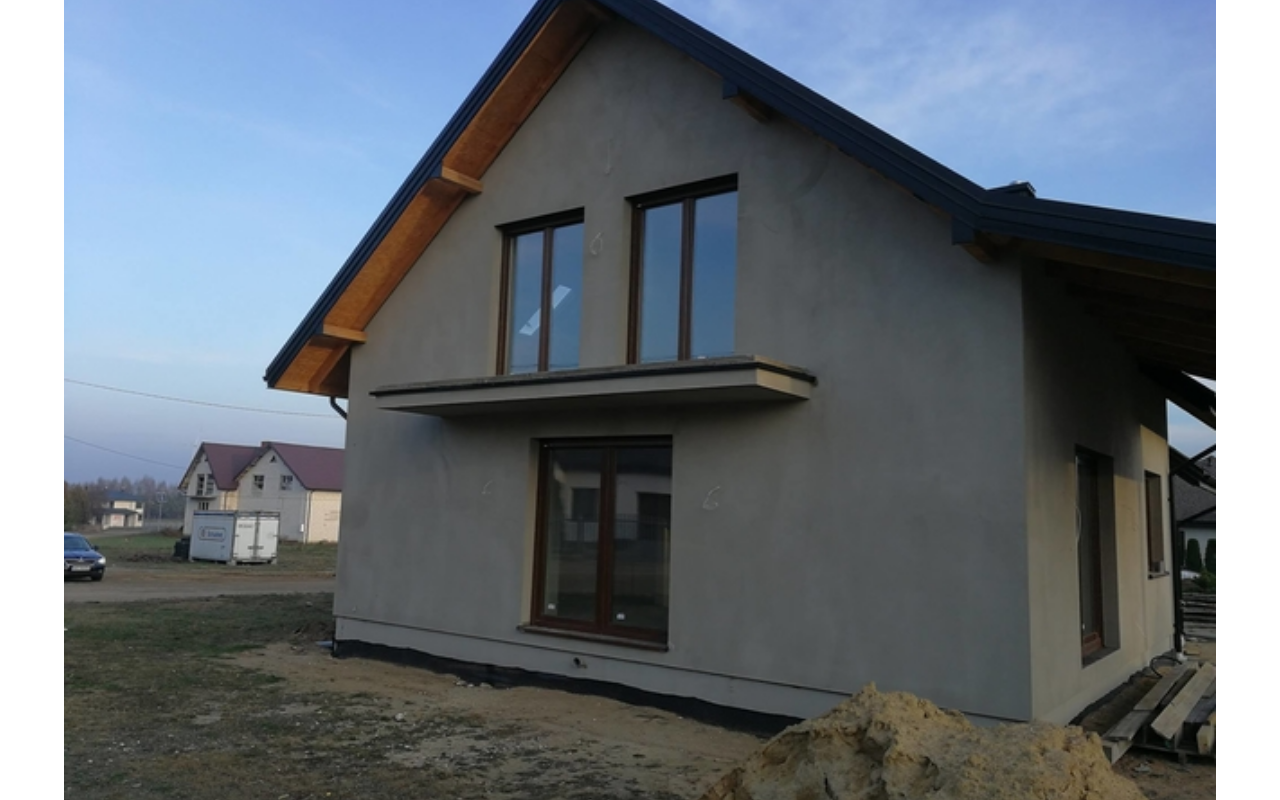
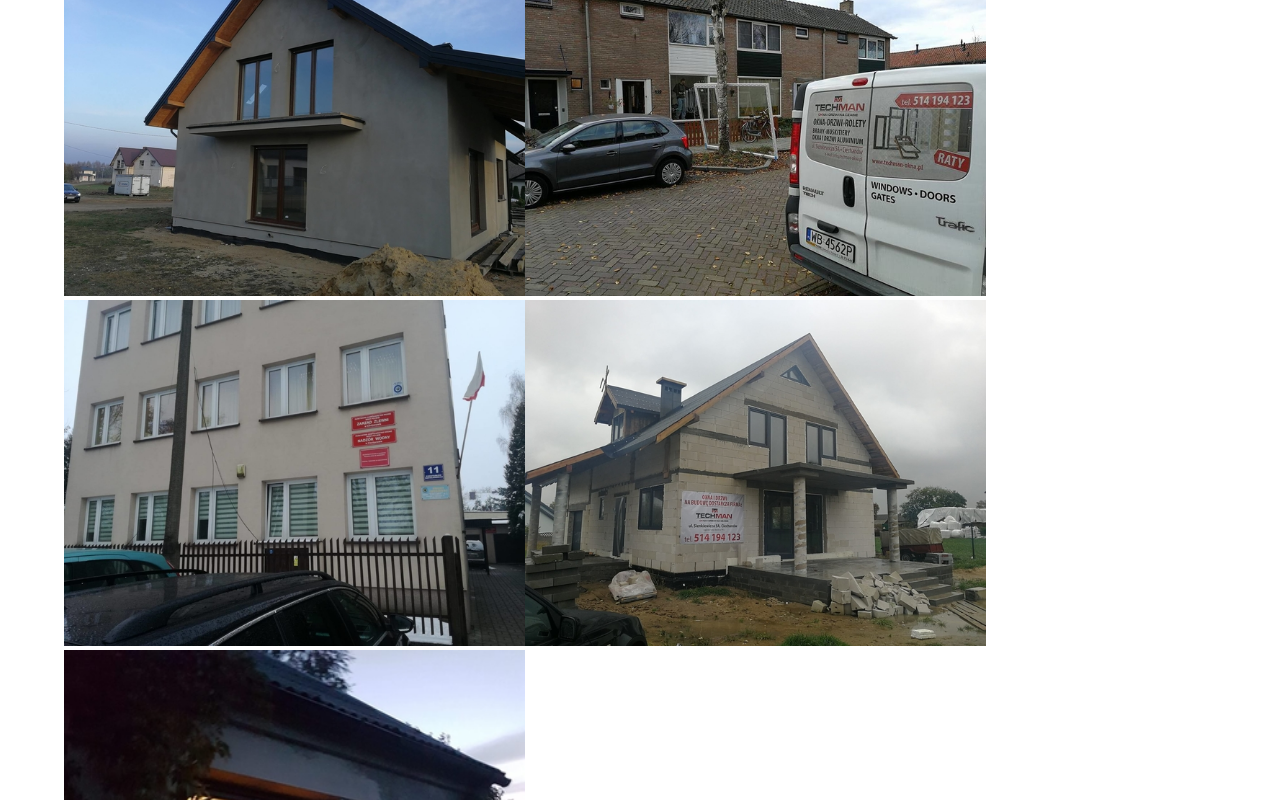
Before and after one commit to tw1sterPL/Techman_New_Project, a plain HTML site: page index.html in a window 1280 px wide. Shown: the part 1601-2401 px from the top of the page. Drawn offline with nearby package versions, Linux system fonts and the light colour scheme.

Commit message:
add new elements

```diff
--- a/css/style.css
+++ b/css/style.css
@@ -234,11 +234,11 @@ aside.show {
 .project h1 {
     text-align: center;
 }
-
+.gallery {
+    height: 100%;
+}
 .gallery img {
     width: 100%;
-
-
 }
 
 
@@ -301,5 +301,25 @@ aside.show {
         text-align: center;
 
     }
+    .project {
+        min-height: 200vh;
+        width: 90%;
+        margin: 10px auto ;
+        font-family: roboto, sans-serif;
+        overflow: hidden;
+
+    }
+    .gallery {
+        display: flex;
+        height: 250px;
+        flex-wrap: wrap;
+    }
+
+    .gallery a, img {
+        width: 40%;
+    }
+    /* .gallery img {
+        width: 30%;
+    } */
 
 }
--- a/index.html
+++ b/index.html
@@ -63,8 +63,9 @@
                 <a href="images/galeria1.jpg" data-lightbox="realizacje"><img src="images/thumb1.jpg" alt=""></a>
                 <a href="images/galeria2.jpg" data-lightbox="realizacje"><img src="images/thumb2.jpg" alt=""></a>
                 <a href="images/galeria3.jpg" data-lightbox="realizacje"><img src="images/thumb3.jpg" alt=""></a>
-                <a href="images/galeria4.jpg" data-lightbox="realizacje"><img src="images/thumb4.jpg" alt=""></a>
-                <a href="images/galeria5.jpg" data-lightbox="realizacje" ><img src="images/thumb5.jpg" alt=""></a>
+                <a href="images/galeria4.jpg" data-lightbox="realizacje"><img src="images/thumb5.jpg" alt=""></a>
+                <a href="images/galeria5.jpg" data-lightbox="realizacje" ><img src="images/thumb4.jpg" alt=""></a>
+            </div>
         </section>
     </div>
     </section>
```
Also changed, not shown: dist/js/lightbox.js, images/thumb1a.jpg (added), images/thumb2a.jpg (added), images/thumb3a.jpg (added), images/thumb4a.jpg (added), images/thumb5a.jpg (added).
